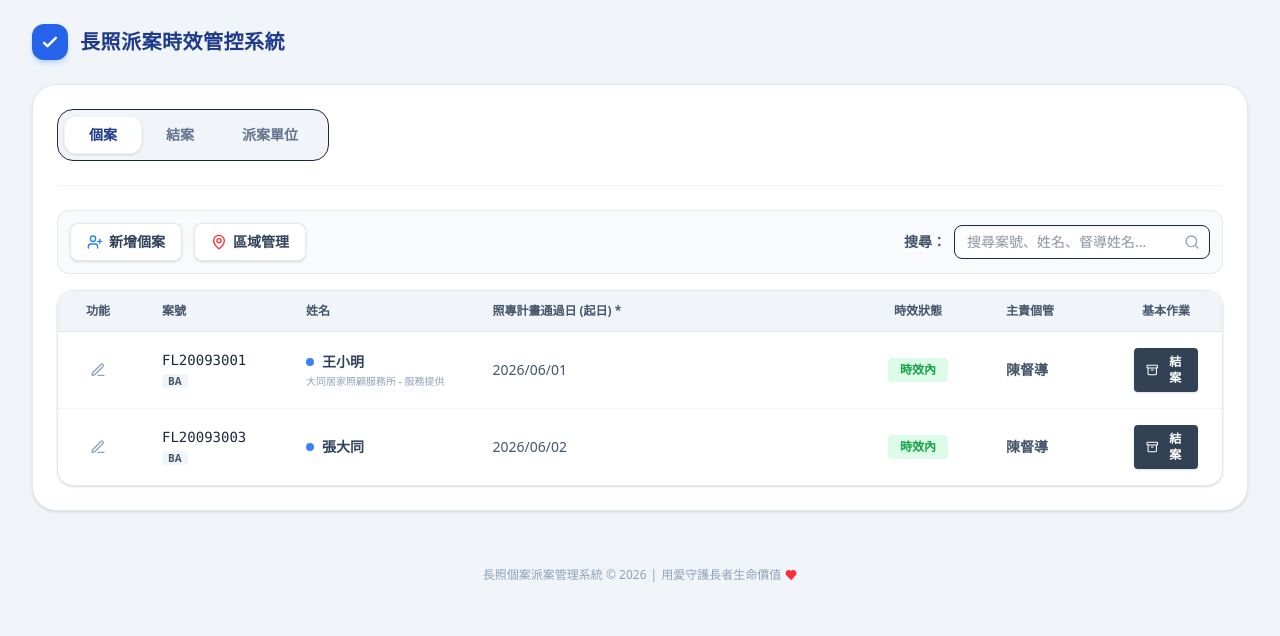
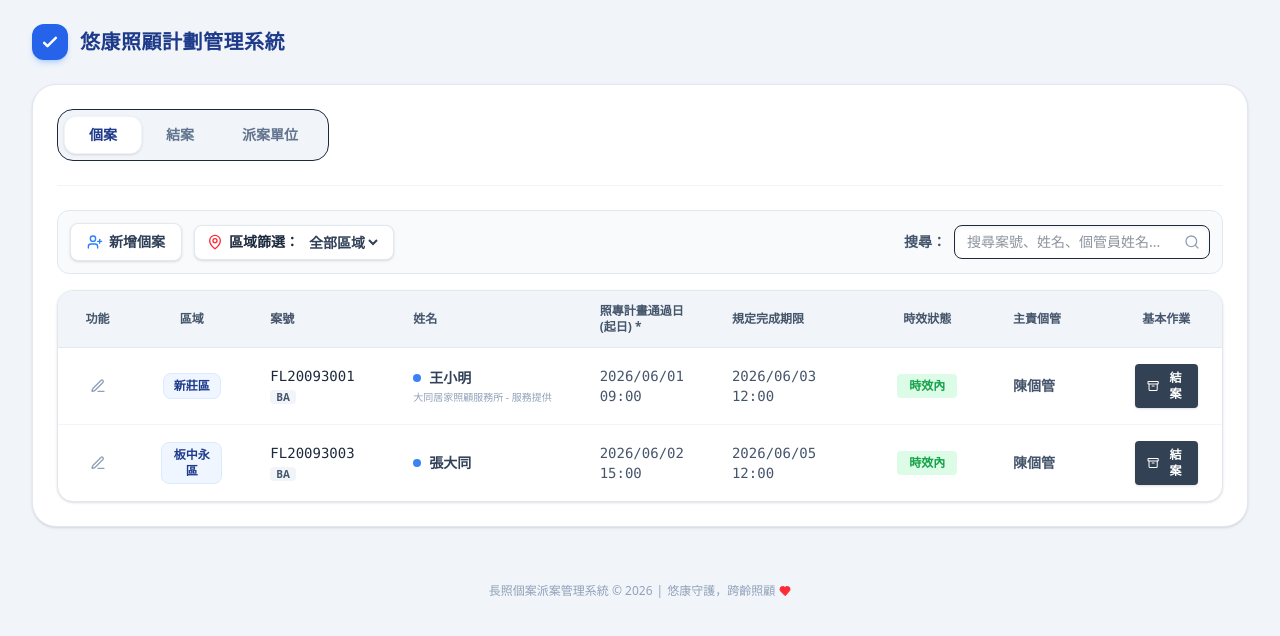
Before and after one commit to redrichd/CASE-MANAGER-SYSTEM, a React (Vite) app: page / in a window 1280 px wide. Shown: the top 636 px of the page. Built offline with nearby package versions, Linux system fonts and the light colour scheme; no server answers.

Commit message:
feat: 增加區域篩選、欄位填寫與完成期限顯示並更新頁籤標題

```diff
--- a/index.html
+++ b/index.html
@@ -4,7 +4,7 @@
     <meta charset="UTF-8" />
     <link rel="icon" type="image/svg+xml" href="/favicon.svg" />
     <meta name="viewport" content="width=device-width, initial-scale=1.0" />
-    <title>temp-vite</title>
+    <title>悠康照顧計劃管理系統</title>
   </head>
   <body>
     <div id="root"></div>
--- a/src/App.jsx
+++ b/src/App.jsx
@@ -22,7 +22,7 @@ function AppContent() {
         </div>
         <div>
           <h1 className="text-xl font-bold text-[#1e3a8a] tracking-wide m-0">
-            長照派案時效管控系統
+            悠康照顧計劃管理系統
           </h1>
         </div>
       </div>
@@ -82,7 +82,7 @@ function AppContent() {
         <div className="flex items-center justify-center gap-1">
           <span>長照個案派案管理系統 © 2026</span>
           <span>|</span>
-          <span>用愛守護長者生命價值</span>
+          <span>悠康守護，跨齡照顧</span>
           <Heart className="w-3 h-3 text-red-500 fill-red-500 inline" />
         </div>
       </footer>
--- a/src/components/CaseForm.jsx
+++ b/src/components/CaseForm.jsx
@@ -12,9 +12,10 @@ export default function CaseForm({ activeCase, onClose }) {
   const { units } = useUnits();
 
   // 表單欄位狀態 - 直接從 activeCase 初始化
-  const [id] = useState(() => activeCase?.id || `FL${Math.floor(10000000 + Math.random() * 90000000)}`);
+  const [id, setId] = useState(activeCase?.id || '');
   const [name, setName] = useState(activeCase?.name || '');
   const [gender, setGender] = useState(activeCase?.gender || 'M');
+  const [area, setArea] = useState(activeCase?.area || '新莊區');
   const [supervisor, setSupervisor] = useState(activeCase?.supervisor || '');
   const [superApprovalDate, setSuperApprovalDate] = useState(activeCase?.superApprovalDate || '');
   const [approvalDate, setApprovalDate] = useState(activeCase?.approvalDate || '');
@@ -96,7 +97,7 @@ export default function CaseForm({ activeCase, onClose }) {
     if (e) e.preventDefault();
 
     if (!id || !name || !supervisor) {
-      alert('請填寫必填欄位 (案號、姓名、督導)！');
+      alert('請填寫必填欄位 (案號、姓名、個管員)！');
       return;
     }
 
@@ -132,6 +133,7 @@ export default function CaseForm({ activeCase, onClose }) {
       name,
       gender,
       supervisor,
+      area,
       date: activeCase ? activeCase.date : new Date().toLocaleDateString('zh-TW'),
       superApprovalDate,
       approvalDate,
@@ -212,7 +214,22 @@ export default function CaseForm({ activeCase, onClose }) {
                 一、個案基本資料
               </h3>
             </div>
-            <div className="grid grid-cols-1 md:grid-cols-4 gap-4">
+            <div className="grid grid-cols-1 md:grid-cols-5 gap-4">
+              <div>
+                <label className="block text-xs font-bold text-slate-650 mb-1.5">
+                  區域
+                </label>
+                <select
+                  value={area}
+                  onChange={(e) => setArea(e.target.value)}
+                  className="w-full rounded-lg border border-slate-250 px-3 py-1.5 text-sm bg-white focus:outline-none focus:ring-1 focus:ring-blue-500"
+                >
+                  <option value="新莊區">新莊區</option>
+                  <option value="三蘆區">三蘆區</option>
+                  <option value="板中永區">板中永區</option>
+                </select>
+              </div>
+
               <div>
                 <label className="block text-xs font-bold text-slate-650 mb-1.5">
                   案主姓名
@@ -247,16 +264,22 @@ export default function CaseForm({ activeCase, onClose }) {
                 </label>
                 <input
                   type="text"
+                  required
                   value={id}
-                  readOnly
-                  className="w-full rounded-lg border border-slate-200 px-3 py-1.5 text-sm bg-slate-50 text-slate-500 cursor-not-allowed"
+                  onChange={(e) => setId(e.target.value)}
+                  readOnly={!!activeCase}
+                  className={`w-full rounded-lg border px-3 py-1.5 text-sm ${
+                    activeCase
+                      ? 'border-slate-200 bg-slate-50 text-slate-500 cursor-not-allowed'
+                      : 'border-slate-250 bg-white focus:outline-none focus:ring-1 focus:ring-blue-500'
+                  }`}
                   placeholder="例: FL20093001"
                 />
               </div>
 
               <div>
                 <label className="block text-xs font-bold text-slate-650 mb-1.5">
-                  個管員 / 主責督導
+                  個管員
                 </label>
                 <input
                   type="text"
@@ -264,7 +287,7 @@ export default function CaseForm({ activeCase, onClose }) {
                   value={supervisor}
                   onChange={(e) => setSupervisor(e.target.value)}
                   className="w-full rounded-lg border border-slate-250 px-3 py-1.5 text-sm bg-white focus:outline-none focus:ring-1 focus:ring-blue-500"
-                  placeholder="請輸入督導姓名"
+                  placeholder="請輸入個管員姓名"
                 />
               </div>
             </div>
--- a/src/contexts/CaseContext.jsx
+++ b/src/contexts/CaseContext.jsx
@@ -8,7 +8,8 @@ const initialCases = [
     id: 'FL20093001',
     name: '王小明',
     gender: 'M',
-    supervisor: '陳督導',
+    supervisor: '陳個管',
+    area: '新莊區',
     date: '2026/06/01',
     superApprovalDate: '2026-06-01T09:00',
     approvalDate: '2026-06-01T09:00',
@@ -30,7 +31,8 @@ const initialCases = [
     id: 'FL20093002',
     name: '李美華',
     gender: 'F',
-    supervisor: '張督導',
+    supervisor: '張個管',
+    area: '三蘆區',
     date: '2026/05/25',
     superApprovalDate: '2026-05-25T14:00',
     approvalDate: '2026-05-25T14:00',
@@ -52,7 +54,8 @@ const initialCases = [
     id: 'FL20093003',
     name: '張大同',
     gender: 'M',
-    supervisor: '陳督導',
+    supervisor: '陳個管',
+    area: '板中永區',
     date: '2026/06/02',
     superApprovalDate: '2026-06-02T15:00',
     approvalDate: '2026-06-02T15:00',
--- a/src/pages/ActiveCases.jsx
+++ b/src/pages/ActiveCases.jsx
@@ -10,11 +10,13 @@ export default function ActiveCases() {
   const [isFormOpen, setIsFormOpen] = useState(false);
   const [editingCase, setEditingCase] = useState(null);
   const [confirmCloseId, setConfirmCloseId] = useState(null);
+  const [selectedArea, setSelectedArea] = useState('全部');
 
-  // 搜尋過濾：案號、姓名、督導
+  // 搜尋與區域過濾：案號、姓名、個管員
   const activeCasesList = cases.filter(
     (c) =>
       !c.isClosed &&
+      (selectedArea === '全部' || c.area === selectedArea) &&
       (c.id.toLowerCase().includes(searchTerm.toLowerCase()) ||
         c.name.toLowerCase().includes(searchTerm.toLowerCase()) ||
         c.supervisor.toLowerCase().includes(searchTerm.toLowerCase()))
@@ -46,6 +48,15 @@ export default function ActiveCases() {
     return datePart.replace(/-/g, '/');
   };
 
+  // 格式化日期時間為 YYYY/MM/DD HH:mm
+  const formatDateTime = (dateTimeStr) => {
+    if (!dateTimeStr) return '-';
+    const parts = dateTimeStr.split('T');
+    const datePart = parts[0].replace(/-/g, '/');
+    const timePart = parts[1] || '';
+    return `${datePart} ${timePart}`;
+  };
+
   return (
     <div className="space-y-6">
 
@@ -59,14 +70,20 @@ export default function ActiveCases() {
             <UserPlus className="w-4 h-4 text-blue-500" />
             新增個案
           </button>
-          <button
-            type="button"
-            onClick={() => alert('區域管理功能（依規格僅作 UI 呈現，不變更現有功能）')}
-            className="flex items-center gap-1.5 px-4 py-2 bg-white border border-slate-200 hover:bg-slate-50 text-slate-700 font-bold rounded-lg text-sm transition shadow-sm cursor-pointer"
-          >
-            <MapPin className="w-4 h-4 text-red-500" />
-            區域管理
-          </button>
+          <div className="flex items-center gap-1.5 bg-white border border-slate-200 px-3 py-1.5 rounded-lg text-sm shadow-sm">
+            <MapPin className="w-4 h-4 text-red-500 shrink-0" />
+            <span className="font-bold text-slate-650 shrink-0">區域篩選：</span>
+            <select
+              value={selectedArea}
+              onChange={(e) => setSelectedArea(e.target.value)}
+              className="border-none bg-transparent focus:outline-none font-bold text-slate-700 cursor-pointer text-sm"
+            >
+              <option value="全部">全部區域</option>
+              <option value="新莊區">新莊區</option>
+              <option value="三蘆區">三蘆區</option>
+              <option value="板中永區">板中永區</option>
+            </select>
+          </div>
         </div>
 
         <div className="flex items-center gap-2">
@@ -74,7 +91,7 @@ export default function ActiveCases() {
           <div className="relative">
             <input
               type="text"
-              placeholder="搜尋案號、姓名、督導姓名..."
+              placeholder="搜尋案號、姓名、個管員姓名..."
               value={searchTerm}
               onChange={(e) => setSearchTerm(e.target.value)}
               className="rounded-lg border border-slate-250 pl-3 pr-8 py-1.5 text-sm bg-white focus:outline-none focus:ring-1 focus:ring-blue-500 w-64 shadow-inner"
@@ -91,9 +108,11 @@ export default function ActiveCases() {
             <thead>
               <tr className="bg-[#f1f5f9] border-b border-slate-200 text-xs font-bold text-slate-600 uppercase">
                 <th className="px-6 py-3 w-20 text-center">功能</th>
+                <th className="px-6 py-3 w-28 text-center">區域</th>
                 <th className="px-6 py-3 w-36">案號</th>
                 <th className="px-6 py-3 w-40">姓名</th>
                 <th className="px-6 py-3">照專計畫通過日 (起日) *</th>
+                <th className="px-6 py-3 w-40">規定完成期限</th>
                 <th className="px-6 py-3 text-center w-32">時效狀態</th>
                 <th className="px-6 py-3 w-32">主責個管</th>
                 <th className="px-6 py-3 text-center w-28">基本作業</th>
@@ -102,7 +121,7 @@ export default function ActiveCases() {
             <tbody className="divide-y divide-slate-100 text-sm">
               {activeCasesList.length === 0 ? (
                 <tr>
-                  <td colSpan="7" className="px-6 py-12 text-center text-slate-400">
+                  <td colSpan="9" className="px-6 py-12 text-center text-slate-400">
                     目前無符合條件之個案
                   </td>
                 </tr>
@@ -118,6 +137,13 @@ export default function ActiveCases() {
                       >
                         <Edit3 className="w-4 h-4" />
                       </button>
+                    </td>
+
+                    {/* 區域 */}
+                    <td className="px-6 py-4 text-center">
+                      <span className="inline-block px-2.5 py-1 bg-blue-50 text-[#1e3a8a] border border-blue-100 rounded-lg text-xs font-bold">
+                        {c.area || '未設區'}
+                      </span>
                     </td>
 
                     {/* 案號 */}
@@ -144,8 +170,13 @@ export default function ActiveCases() {
                     </td>
 
                     {/* 照專計畫通過日 (起日) * */}
-                    <td className="px-6 py-4 text-slate-600">
-                      {formatDate(c.approvalDate)}
+                    <td className="px-6 py-4 text-slate-600 font-mono">
+                      {formatDateTime(c.approvalDate)}
+                    </td>
+
+                    {/* 規定完成期限 */}
+                    <td className="px-6 py-4 font-mono text-slate-600 font-medium">
+                      {formatDateTime(c.deadlineDate)}
                     </td>
 
                     {/* 時效狀態 */}
--- a/src/pages/ClosedCases.jsx
+++ b/src/pages/ClosedCases.jsx
@@ -30,7 +30,7 @@ export default function ClosedCases() {
           <div className="relative">
             <input
               type="text"
-              placeholder="搜尋已結案案號、姓名、督導姓名..."
+              placeholder="搜尋已結案案號、姓名、個管員姓名..."
               value={searchTerm}
               onChange={(e) => setSearchTerm(e.target.value)}
               className="rounded-lg border border-slate-250 pl-3 pr-8 py-1.5 text-sm bg-white focus:outline-none focus:ring-1 focus:ring-blue-500 w-64 shadow-inner"
@@ -133,8 +133,12 @@ export default function ClosedCases() {
                   </span>
                 </div>
                 <div>
-                  <span className="text-xs text-slate-400 dark:text-slate-500 block">主責督導</span>
+                  <span className="text-xs text-slate-400 dark:text-slate-500 block">主責個管</span>
                   <span className="font-medium text-slate-800 dark:text-slate-200">{selectedCase.supervisor}</span>
+                </div>
+                <div>
+                  <span className="text-xs text-slate-400 dark:text-slate-500 block">區域</span>
+                  <span className="font-medium text-slate-800 dark:text-slate-200">{selectedCase.area || '未設區'}</span>
                 </div>
               </div>
 
--- a/src/services/aiService.js
+++ b/src/services/aiService.js
@@ -37,7 +37,7 @@ export async function generateDispatchMessage(caseData) {
 案號：${caseData.id || '（未填）'}
 姓名：${caseData.name || '（未填）'}
 性別：${genderText}
-主責督導：${caseData.supervisor || '（未填）'}
+個管員：${caseData.supervisor || '（未填）'}
 服務內容：${caseData.serviceContent || '（未填）'}
 指派單位：${caseData.bUnitName || '（未填）'}
 照會日期：${caseData.aUnitNotifyDate || '（未填）'}
@@ -57,7 +57,7 @@ export async function generateDispatchMessage(caseData) {
     性別：${genderText}
     服務內容：${caseData.serviceContent}
     指派單位：${caseData.bUnitName}
-    主責督導：${caseData.supervisor}
+    個管員：${caseData.supervisor}
     照會日期：${caseData.aUnitNotifyDate}
     預計進場時效：${caseData.bUnitStartDate}`;
 
```
Also changed, not shown: 2 other files (tests, documents, lock files or other folders).
